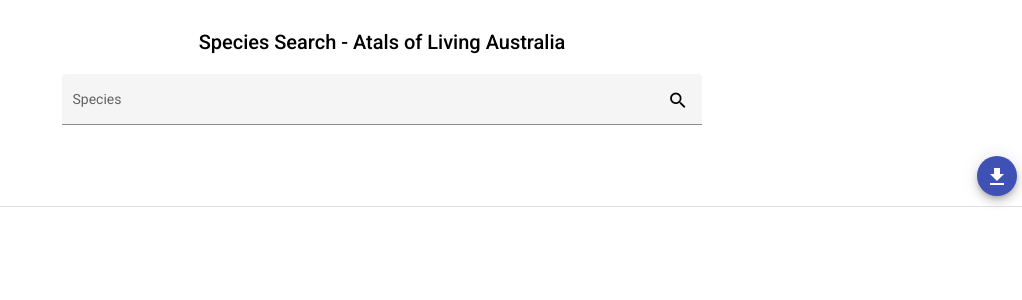
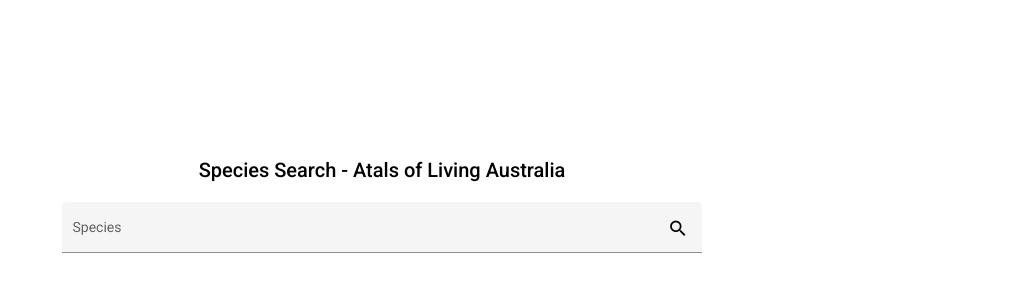
Before and after one commit to git996/ala-search, an Angular app: page / in a window 1280 px wide. Shown: the top 300 px of the page, without its empty margins (258-1280 px from the left). Built offline with nearby package versions, Linux system fonts and the light colour scheme.

Commit message:
ala search - improved search bar position and handling

```diff
--- a/src/app/search/search.component.css
+++ b/src/app/search/search.component.css
@@ -7,6 +7,15 @@
 div.search-field{
     min-height: 60px;
     height: 10%;
+    transition: ease-in-out 0.2s;
+}
+div.search-field mat-form-field, div.search-field-large mat-form-field{
+    width: 50%;
+}
+
+div.search-field-large{
+    margin: 10% 0;
+    transition: ease-in-out 0.2s;
 }
 
 
@@ -14,7 +23,8 @@
     min-height: 40px;
     height: 2%;
     text-align: center;
-    margin: 10px 5px;
+
+    padding: 20px;
 }
 
 div.search-filter button{
@@ -29,9 +39,7 @@
     overflow-y: auto;
 }
 
-div.search-field mat-form-field{
-    width: 50%;
-}
+
 
  .cancel-search{
    cursor: pointer;
--- a/src/app/search/search.component.html
+++ b/src/app/search/search.component.html
@@ -1,6 +1,6 @@
 <div class="search-wrapper">
+    <div class="{{searchTerm ? 'search-field':'search-field-large'}}">
       <h2>Species Search  - Atals of Living Australia </h2>
-    <div class="search-field">
         <mat-form-field  appearance="fill">
             <mat-label>Species</mat-label>
             <input matInput type="text" [value]="searchTerm" placeholder="e.g fish, marsupial, etc." (input)="handleSearchInput($event)">
@@ -11,18 +11,19 @@
                 <mat-icon>search</mat-icon>
               </mat-button>
           </mat-form-field>
-
     </div>
-    <div  class="search-filter">
-      <!-- Results: -->
-      <span  *ngIf="searchResults.totalRecords > 0 && !errorMessage"> <strong>{{searchResults.totalRecords}}</strong> results</span>
+    <div  class="search-filter" >
+      <span  *ngIf="searchResults.totalRecords > 0 && !errorMessage && searchTerm"> <strong>{{searchResults.totalRecords}}</strong> results</span>
       <span  class="error" *ngIf="!!errorMessage"> {{errorMessage}}</span>
       <span *ngIf="searchResults.totalRecords  < 1 && !isLoading && searchTerm.length > 0" > <strong>No</strong> results found</span>
-      <button mat-mini-fab  color="primary" matTooltip="Download top 100 results as CSV"  matTooltipPosition="left"  (click)="handleDownload()"><mat-icon>download</mat-icon></button>
+
+      <button mat-mini-fab   *ngIf="searchResults.totalRecords > 0 && searchTerm"  color="primary" matTooltip="Download top 100 results as CSV"  matTooltipPosition="left"  (click)="handleDownload()"><mat-icon>download</mat-icon></button>
     </div>
+
     <mat-progress-bar *ngIf="!!isLoading" mode="query"></mat-progress-bar>
-    <mat-divider></mat-divider>
-      <div class="search-results">
+    <mat-divider  *ngIf="searchResults.totalRecords > 0 && searchTerm"></mat-divider>
+
+    <div class="search-results"  *ngIf="searchResults.totalRecords > 0 && searchTerm">
           <mat-card class="result-card" *ngFor="let result of searchResults.results">
             <mat-card-header>
               <div *ngIf="result.imageUrl" mat-card-avatar matTooltip="Click to open in new tab"   matTooltipPosition="right" (click)="openImage(result.imageUrl)"
@@ -33,9 +34,9 @@
             </mat-card-header>
           </mat-card>
 
-          <mat-divider  *ngIf=" searchResults.totalRecords > 0"></mat-divider>
+        <mat-divider></mat-divider>
     </div>
-      <div class="paginator" *ngIf=" searchResults.totalRecords > 0">
+    <div class="paginator" *ngIf="searchResults.totalRecords > 0 && searchTerm">
       <mat-paginator [length]="searchResults.totalRecords"
           [pageSize]="resultsPerpage"
           [pageSizeOptions]="[5, 10, 25, 100]"
```
Lines whose indentation alone changed are shown as unchanged.
